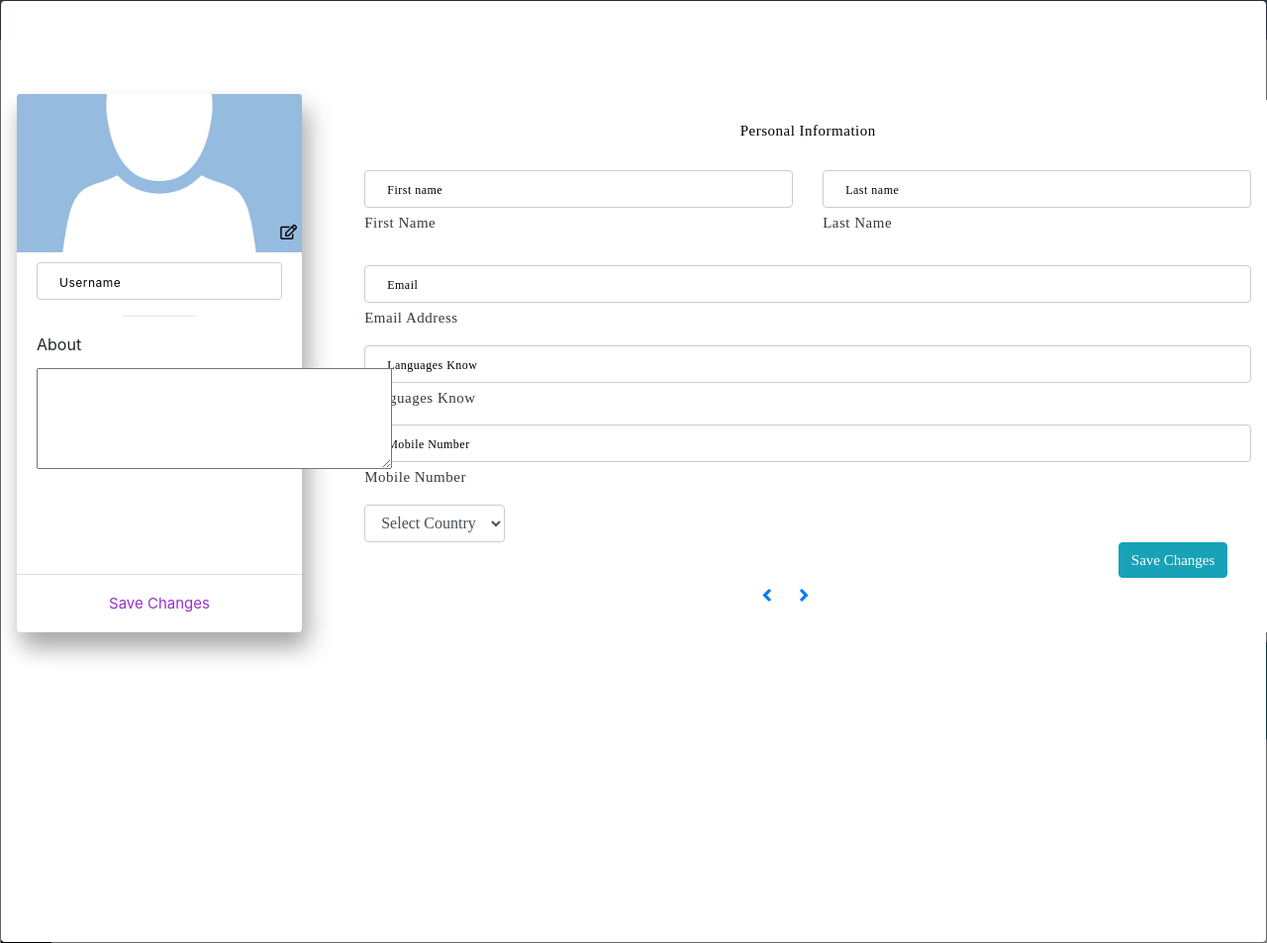
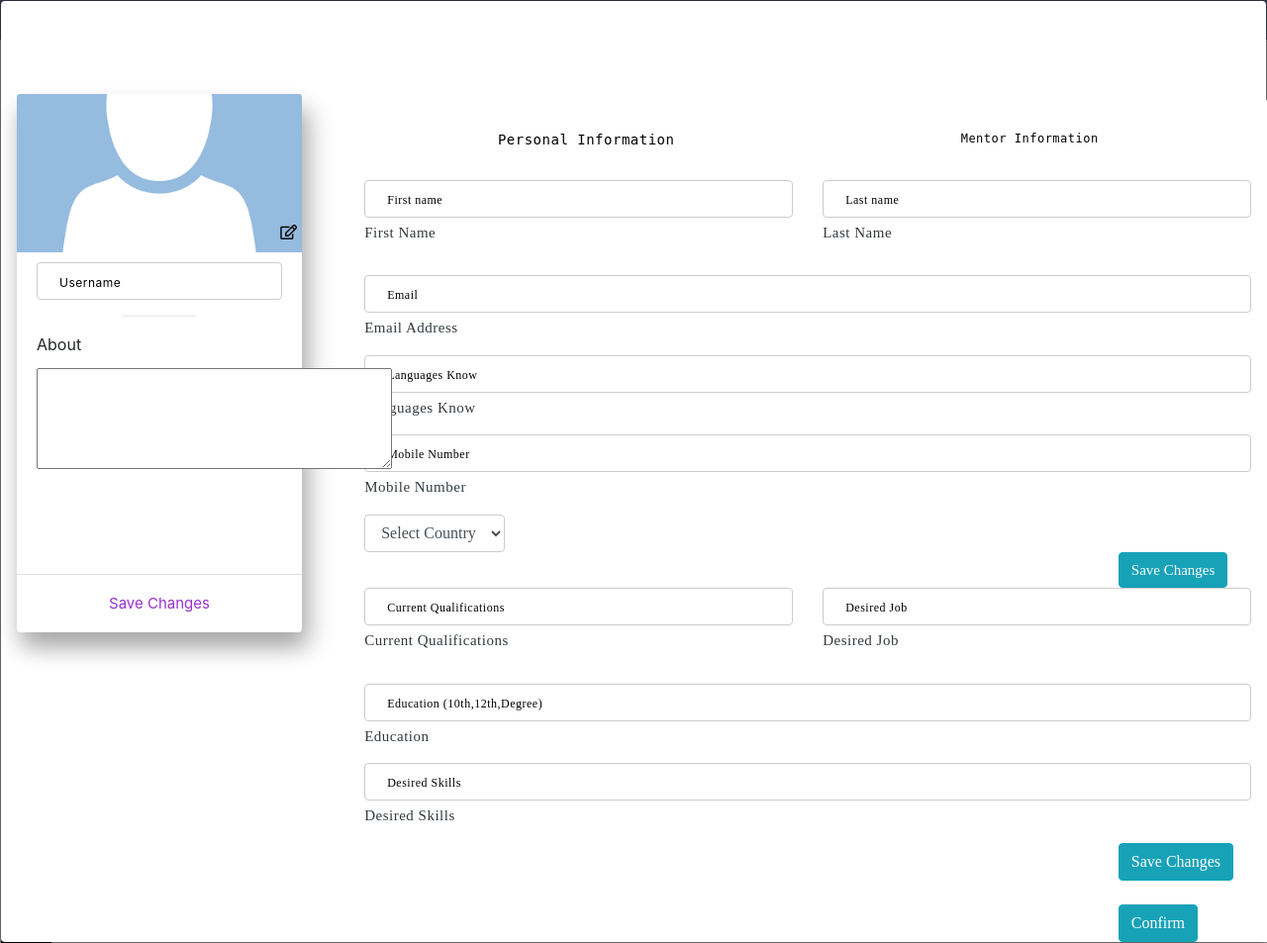
Before and after one commit to The-Godfatherz/Oracooli, a CodeIgniter app: page /CodeIgniter/mentor in a window 1280 px wide, after a click on "Edit Profile". Shown: the whole page at 99% size. Run offline with CodeIgniter, Linux system fonts and the light colour scheme; the visitor is signed in with stand-in values (Sample User, id 1); data that the repository does not hold is empty; some libraries are stand-ins or nearby versions.

Commit message:
Comment Model Updated

```diff
--- a/application/models/Publish_model.php
+++ b/application/models/Publish_model.php
@@ -186,12 +186,12 @@ class Publish_model extends CI_Model{
             <div class="card-img-overlay" style="width:1px;height:1px;top:3rem">
                <div class="clike">
                   <ul class="list-group  ">
-                     <button type="button"  class="btn btn-danger btn-circle" onclick="savePostlike('.$id.','.$row->post_id.')"><i class="fas fa-heart "></i>
-                     </button><br>
-                     <button type="button" onclick="savePostlike('.$id.','.$row->post_id.')" class="btn btn-info btn-circle1"><i class="fas fa-share-alt "></i>
-                     </button> <br>
-                     <button type="button" onclick="saveBookmark('.$id.','.$row->post_id.')" class="btn btn-primary btn-circle2"> <i class="fas fa-bookmark"></i>
-                     </button>
+                     <span style="font-size:12px;"><button type="button"  class="btn btn-danger btn-circle" onclick="savePostlike('.$id.','.$row->post_id.')"><i class="fas fa-heart "></i>
+                     </button>1.3M</span><br>
+                     <span><button type="button" onclick="savePostlike('.$id.','.$row->post_id.')" class="btn btn-info btn-circle1"><i class="fas fa-share-alt "></i>
+                     </button></span> <br>
+                     <span><button type="button" onclick="saveBookmark('.$id.','.$row->post_id.')" class="btn btn-primary btn-circle2"> <i class="fas fa-bookmark"></i>
+                     </button></span>
                   </ul>
                </div>
             </div>
@@ -344,12 +344,12 @@ class Publish_model extends CI_Model{
             echo '<div class="card-img-overlay" style="width:1px;height:1px;top:3rem">
                <div class="clike">
                   <ul class="list-group  ">
-                     <button type="button"  class="btn btn-danger btn-circle" onclick="savePostlike('.$row->user_id.','.$row->post_id.')"><i class="fas fa-heart "></i>
-                     </button><br>
-                     <button type="button" class="btn btn-info btn-circle1"><i class="fas fa-share-alt "></i>
-                     </button> <br>
-                      <button type="button" class="btn btn-primary btn-circle2" onclick="saveBookmark('.$id.','.$row->post_id.')"> <i class="fas fa-bookmark"></i>
-                     </button>
+                     <span style="font-size:12px;color:black"><button type="button"  class="btn btn-danger btn-circle" onclick="savePostlike('.$row->user_id.','.$row->post_id.')"><i class="fas fa-heart "></i>
+                     </button>1.3M</span><br>
+                     <span><button type="button" class="btn btn-info btn-circle1"><i class="fas fa-share-alt "></i>
+                     </button> </span><br>
+                      <span><button type="button" class="btn btn-primary btn-circle2" onclick="saveBookmark('.$id.','.$row->post_id.')"> <i class="fas fa-bookmark"></i>
+                     </button></span>
                   </ul>
                </div>
             </div>
@@ -375,9 +375,25 @@ class Publish_model extends CI_Model{
                    <span class="text-dark  comms">
                    <img class="card-img-top" src="'.get_imagepath($comment_data['profile_image']).'"  class="media-object" style="width:40px; height:40px;border-radius:50%">
                         ' .$comment_data['first_name'].' '.$comment_data['last_name'].'
-                        <span class="float-right">
+                                <span style="font-size:11px"><a class="" data-toggle="collapse" href="#collapsecomment" role="button" aria-expanded="false" aria-controls="collapseExample">
+                        Reply
+                          </a>
+                           <div class="collapse mt-4" id="collapsecomment">
+                    <textarea  placeholder="Add a Comment" class="comments_textarea border-top-0 border-bottom border-left-0 border-right-0  commentarea" id="commentstextarea" ></textarea>
+                       <div class="mt-2">
+
+                        <a href="#" id="commentbtn" class="commentbtn btn btn-outline-dark btn-sm float-right mr-1" style="border-radius:10px" >Comment</a><br><br>
+
+
+                        </div>
+                        </div>
+                          </span>
+
+                            <span class="float-right">
+
                           <button type="button"  class="btn btn-link text-danger " onclick="savePostlike('.$id.','.$row->post_id.')"><i class="fas fa-heart fa-xs "></i>
                      </button>
+
                      <div class="btn-group">
                           <a  class="btn btn-link text-secondary " data-toggle="dropdown" aria-haspopup="true" aria-expanded="false">
                             <i class="fas fa-ellipsis-h"></i>
@@ -393,6 +409,44 @@ class Publish_model extends CI_Model{
                  <span class="text-secondary ml-5">
                  '.$comment_data['comment'].'
                  </span>
+                 <div class=" ml-5">
+                   <span class="text-dark  comms">
+                   <img class="card-img-top" src="http://localhost/CodeIgniter/images/1_Vasanti.jpg" style="width:20px; height:20px;border-radius:50%">
+                        Gaurav Sagdeo
+                               <span style="font-size:11px"><a class="" data-toggle="collapse" href="#collapsecomment" role="button" aria-expanded="false" aria-controls="collapseExample">
+                        Reply
+                          </a>
+                           <div class="collapse mt-4" id="collapsecomment">
+                    <textarea  placeholder="Add a Comment" class="comments_textarea border-top-0 border-bottom border-left-0 border-right-0  commentarea" id="commentstextarea" ></textarea>
+                       <div class="mt-2">
+
+                        <a href="#" id="commentbtn" class="commentbtn btn btn-outline-dark btn-sm float-right mr-1" style="border-radius:10px" >Comment</a><br><br>
+
+
+                        </div>
+                        </div>
+                          </span>
+                            <span class="float-right">
+
+                          <button type="button" class="btn btn-link text-danger " onclick="savePostlike(1,3)"><i class="fas fa-heart fa-xs "></i>
+                     </button>
+
+                     <div class="btn-group">
+                          <a class="btn btn-link text-secondary " data-toggle="dropdown" aria-haspopup="true" aria-expanded="false">
+                            <i class="fas fa-ellipsis-h"></i>
+                          </a>
+                          <div class="dropdown-menu " style="font-size:12px; text-align:center">
+                            <a class="dropdown-item" href="#">Delete</a>
+                            <a class="dropdown-item" href="#">Report</a>
+
+                          </div>
+                        </div>
+                        </span>
+                   </span> <br>
+                 <span class="text-secondary ml-5">
+                 g
+                 </span>
+            </div>
             </div> <br>';
             //echo $comment_data['comment'];
           }
@@ -508,12 +562,12 @@ class Publish_model extends CI_Model{
             echo '<div class="card-img-overlay" style="width:1px;height:1px;top:3rem">
                <div class="clike">
                   <ul class="list-group  ">
-                     <button type="button"  class="btn btn-danger btn-circle" onclick="savePostlike('.$row->user_id.','.$row->post_id.')"><i class="fas fa-heart "></i>
-                     </button><br>
-                     <button type="button" class="btn btn-info btn-circle1"><i class="fas fa-share-alt "></i>
-                     </button> <br>
-                     <button type="button" class="btn btn-primary btn-circle2" onclick="saveBookmark('.$id.','.$row->post_id.')"> <i class="fas fa-bookmark"></i>
-                     </button>
+                    <span> <button type="button"  class="btn btn-danger btn-circle" onclick="savePostlike('.$row->user_id.','.$row->post_id.')"><i class="fas fa-heart "></i>
+                     </button></span><br>
+                    <span> <button type="button" class="btn btn-info btn-circle1"><i class="fas fa-share-alt "></i>
+                     </button> </span><br>
+                     <span><button type="button" class="btn btn-primary btn-circle2" onclick="saveBookmark('.$id.','.$row->post_id.')"> <i class="fas fa-bookmark"></i>
+                     </button></span>
                   </ul>
                </div>
             </div>
--- a/application/views/user/EditProfile.php
+++ b/application/views/user/EditProfile.php
@@ -34,17 +34,20 @@
             <div class="card  editdetails">
                <a  href="#"class="editclose" style="color:red;margin-top:%;margin-right:%;font-size:15px;right:0 "class="close " data-dismiss="modal"><i class="fas fa-times "></i></a>
                <div class="editinfo"  >
-                  <ol class="carousel-indicators mx-auto" style="background-color:white;width:5rem;font-size:10px;">
-                     <a style="color:;"  href="#carouseledit" data-slide="prev" class="active"><i class="fas fa-angle-left fa-2x"></i></a>&nbsp;&nbsp;&nbsp;&nbsp;&nbsp;&nbsp;&nbsp;&nbsp;&nbsp;
-                     <a  style="color:;" href="#carouseledit" data-slide="next" id="next_indicator"><i class="fas fa-angle-right fa-2x"></i></a>
-                  </ol>
-                  <div class="carousel slide media-carousel "id="carouseledit"  data-interval="false" data-ride="carousel" style="background-color:transparent"  >
-                     <div class="carousel-inner" >
-                        <div class="carousel-item show active">
-                           <form id="personal_information" style="background-color:white;">
-                              <h4 style="text-align:center;font-size:15px;background-color:transparent">
+<ul class="nav nav-tabs nav-fill" id="myTab" role="tablist">
+  <li class="nav-item">
+    <a class="nav-link active" id="home-tab" data-toggle="tab" href="#home" role="tab" aria-controls="home" aria-selected="true">Personal Information</a>
+  </li>
+  <li class="nav-item">
+    <a class="nav-link" id="profile-tab" data-toggle="tab" href="#profile" role="tab" aria-controls="profile" aria-selected="false">Mentor Information</a>
+  </li>
+
+</ul>
+<div class="tab-content" id="myTabContent">
+  <div class="tab-pane fade show active" id="home" role="tabpanel" aria-labelledby="home-tab"><form id="personal_information" style="background-color:white;">
+                              <!--<h3 style="text-align:center;font-size:15px;background-color:transparent">
                                  Personal Information
-                              </h4>
+                              </h3>-->
                               <br>
                               <div class="pfont">
                                  <div class="row form-group">
@@ -85,11 +88,10 @@
                                  <button type="button"  class="btn btn-info" style="margin-left:85%;outline:none;float:right;text-decoration:none;font-size:15px " onclick='saveProfileData("personal_information")'>Save Changes</button>
                               </div>
                            </form>
-                        </div>
-                        <div class="carousel-item ">
+
+
                            <form id="mentee_information">
-                              <h4 style="text-align:center;font-size:15px">Mentee Information</h4>
-                              <br><br>
+
                               <div class="pfont">
                                  <div class="row form-group">
                                     <div class="col">
@@ -118,16 +120,12 @@
 								   <button type="button" onclick="location.reload()" class="btn btn-info "style="margin-left:85%;outline:none;float:right;text-decoration:none;" >Confirm</button>
                               </div>
                            </form>
-                        </div>
-						<script>
 
-
-</script>
-						</script>
-                        <div class="carousel-item">
+						</div>
+  <div class="tab-pane fade" id="profile" role="tabpanel" aria-labelledby="profile-tab">
                            <form id="mentor_information">
-                              <h4 style="text-align:center;font-size:15px">Mentor Information</h4>
-                              <br><br>
+                             <!-- <h4 style="text-align:center;font-size:15px">Mentor Information </h4>
+                              <br><br>-->
                               <div class=" pfont " style="">
                                  <div class="row form-group">
                                     <div class="col">
@@ -163,10 +161,14 @@
                               </div>
 
                            </form>
-                        </div>
+
                      </div>
-                  </div>
-               </div>
+
+</div>
+
+
+
+
             </div>
          </div>
       </div>
```
Also changed, not shown: uploads/1_Desert.jpg (added).
